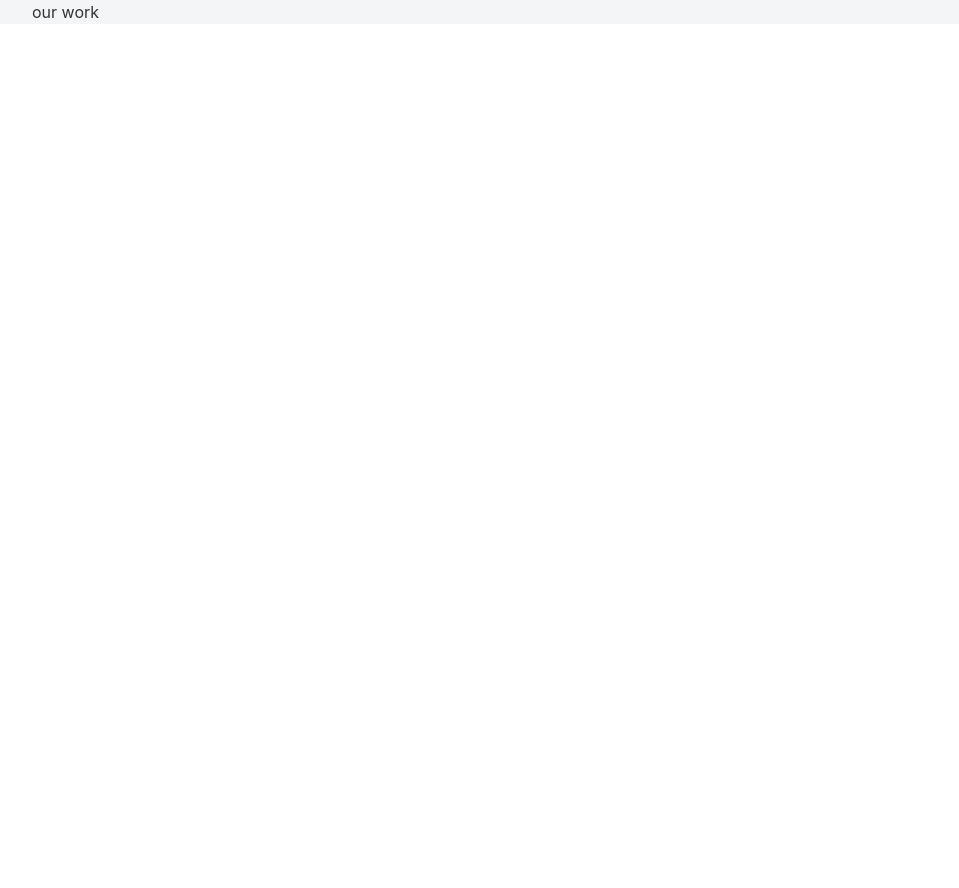
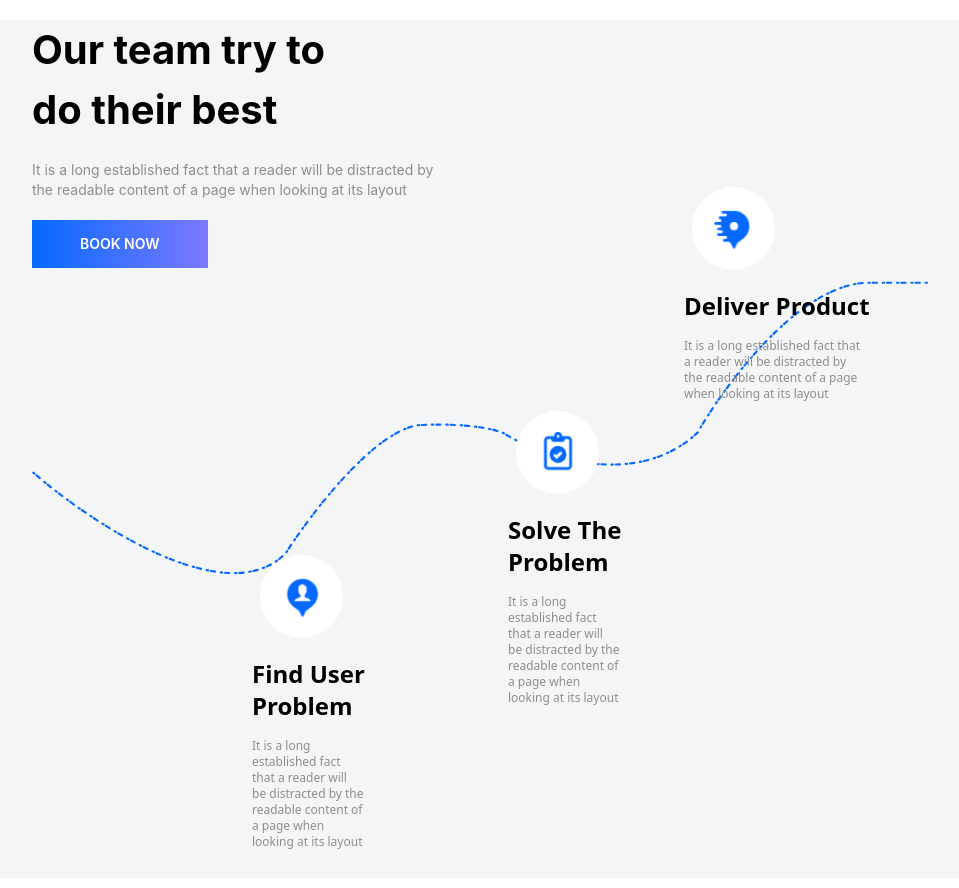
Before and after one commit to burhanuddinrabby/genres-agency, a Next.js app: page /Main/OurWork in a window 1280 px wide. Shown: the top 888 px of the page, without its empty margins (160-1119 px from the left). Before the commit the page ends 800 px from the top, so only its background shows below. Built offline with nearby package versions, Linux system fonts and the light colour scheme.

Commit message:
our work section added

```diff
--- a/package.json
+++ b/package.json
@@ -13,7 +13,8 @@
     "next": "12.1.6",
     "next-images": "^1.8.4",
     "react": "18.1.0",
-    "react-dom": "18.1.0"
+    "react-dom": "18.1.0",
+    "react-helmet": "^6.1.0"
   },
   "devDependencies": {
     "autoprefixer": "^10.4.7",
--- a/pages/Main/Banner.js
+++ b/pages/Main/Banner.js
@@ -27,9 +27,9 @@ const BannerComponent = () => {
                 </div>
                 <div className='text-[#8E8E8E] '>
                     <h1 className="text-xs text-primary">A Trusted Agency Service </h1>
-                    <h1 className="text-6xl my-3 text-black font-bold data-text-sm" dataText="Starts Here...">Let&apos;s Start</h1>
-                    <h1 className="text-6xl my-4 text-black font-bold data-text-sm" dataText="Starts Here...">Something</h1>
-                    <h1 className="text-6xl my-3 text-black font-bold data-text-sm" dataText="Starts Here...">Big Together</h1>
+                    <h1 className="text-6xl my-3 text-black font-bold data-text-sm">Let&apos;s Start</h1>
+                    <h1 className="text-6xl my-4 text-black font-bold data-text-sm">Something</h1>
+                    <h1 className="text-6xl my-3 text-black font-bold data-text-sm">Big Together</h1>
                     <p className="text-sm my-5">We are developing top level digital services with our <br />
                         best experienced team, just get started with us</p>
                     <button className='btn rounded-none px-12 bg-gradient-to-r from-primary to-secondary text-[#fff] border-none'>Book now</button>
--- a/pages/Main/OurServices.js
+++ b/pages/Main/OurServices.js
@@ -57,11 +57,11 @@ const OurServices = () => {
                 <SectionTitle>
                     Our Services
                 </SectionTitle>
-                <p className='w-96 mx-auto text-[#8e8e8e] mt-16 text-center'>
+                <p className='w-96 mx-auto text-[#8e8e8e] lg:mt-16 mt-6 text-center'>
                     We are developing top level digital srevices with our
                     best expierenced team, just get started with us
                 </p>
-                <div className="lg:px-48 px-4 mt-24">
+                <div className="lg:px-48 px-4 lg:mt-24 mt-16">
                     <div className="grid lg:grid-cols-3 grid-cols-1 gap-9 mt-9 font-sans">
                         {
                             services.map((service) => {
--- a/pages/Main/OurWork.js
+++ b/pages/Main/OurWork.js
@@ -1,10 +1,57 @@
 import React from 'react';
-
+import Image from 'next/image';
+import location from '../../public/image/location1.png';
+import location2 from '../../public/image/location2.png';
+import clipboard from '../../public/image/clipboard.png';
 const OurWork = () => {
     return (
-        <div className="mb-3 lg:px-48 px-4">
-            our work
-        </div>
+        <section className="my-5 lg:px-48 px-4">
+            <div className='text-[#8E8E8E]'>
+                <h1 className="text-[40px] mt-2 text-black font-bold data-text-sm">Our team try to </h1>
+                <h1 className="text-[40px] text-black font-bold data-text-sm">do their best</h1>
+                <p className="text-sm my-5">It is a long established fact that a reader will be distracted by <br />
+                    the readable content of a page when looking at its layout</p>
+                <button className='btn rounded-none px-12 bg-gradient-to-r from-primary to-secondary text-[#fff] border-none'>Book now</button>
+            </div>
+            <div className='relative lg:first-letter lg:mt-[-45px] z-10'>
+                <div className="grid lg:grid-cols-3 grid-cols-1 lg:gap-16 gap-4 font-sans z-10  lg:ml-48">
+                    <div className="lg:p-7 p-5 rounded-md lg:mt-[19rem]">
+                        <div className="bg-white w-[83px] h-[83px] rounded-full grid justify-center items-center ml-2 mb-5">
+                            <Image src={location} width={42} height={42} alt='banner' />
+                        </div>
+                        <div className="">
+                            <h1 className="text-2xl mb-4 text-black font-bold">Find User Problem</h1>
+                            <p className="text-xs text-[#8E8E8E] w-[82%]">It is a long established fact that a reader will be distracted by the readable content of a page when looking at its layout</p>
+                        </div>
+                    </div>
+                    <div className="lg:p-7 p-5 rounded-md lg:mt-40">
+                        <div className="bg-white w-[83px] h-[83px] rounded-full grid justify-center items-center ml-2 mb-5">
+                            <Image src={clipboard} width={42} height={42} alt='banner' />
+                        </div>
+                        <div className="">
+                            <h1 className="text-2xl mb-4 text-black font-bold">Solve The Problem</h1>
+                            <p className="text-xs text-[#8E8E8E] w-[82%]">It is a long established fact that a reader will be distracted by the readable content of a page when looking at its layout</p>
+                        </div>
+                    </div>
+                    <div className="lg:p-7 p-5 rounded-md lg:mt-[-4rem] lg:ml-[-5rem] ">
+                        <div className="bg-white w-[83px] h-[83px] rounded-full grid justify-center items-center ml-2 mb-5">
+                            <Image src={location2} width={42} height={42} alt='banner' />
+                        </div>
+                        <div className="">
+                            <h1 className="text-2xl mb-4 text-black font-bold">Deliver Product</h1>
+                            <p className="text-xs text-[#8E8E8E] w-[82%]">It is a long established fact that a reader will be distracted by the readable content of a page when looking at its layout</p>
+                        </div>
+                    </div>
+                </div>
+                <div className='lg:block hidden'>
+                    <div className='absolute top-0 left-0' style={{ zIndex: '-1' }}>
+                        <svg width="100%" height="410" viewBox="0 0 1252 410" fill="none" xmlns="http://www.w3.org/2000/svg">
+                            <path d="M2 267.5C85.3333 339.667 272.5 463.2 354.5 380C390.5 323.667 478.1 209 540.5 201C565.167 199.333 623.1 199.1 657.5 211.5C712.167 245.167 843.2 292.3 930 211.5C970.333 141.167 1075 0.800077 1171 2.00008H1250.5" stroke="#0569FF" strokeWidth="3" strokeLinecap="round" strokeDasharray="2 4 6 8" />
+                        </svg>
+                    </div>
+                </div>
+            </div>
+        </section>
     );
 };
 
--- a/pages/Main/SectionTitle.js
+++ b/pages/Main/SectionTitle.js
@@ -2,12 +2,13 @@ import React from 'react';
 
 const SectionTitle = ({ children }) => {
 
-    return (<div className="container mx-auto px-8">
-        <div className='section-title text-center'>
-            <h2>{children}</h2>
-            <h3 className='hidden lg:block text-[50px] lg:text-[96px]'>{children}</h3>
+    return (
+        <div className="container mx-auto px-8">
+            <div className='section-title text-center'>
+                <h2>{children}</h2>
+                <h3 className='hidden lg:block text-[50px] lg:text-[96px]'>{children}</h3>
+            </div>
         </div>
-    </div>
     );
 };
 
--- a/pages/Main/WhyUs.js
+++ b/pages/Main/WhyUs.js
@@ -8,11 +8,11 @@ import support from '../../public/image/support.png'
 const WhyUs = () => {
     return (
         <>
-            <section className='service-section py-24'>
+            <section className='service-section lg:'>
                 <SectionTitle>
                     Why Choose Us
                 </SectionTitle>
-                <div className="mb-3 lg:px-48 px-4 mt-[140px]">
+                <div className="mb-3 lg:px-48 px-4 lg:mt-[140px] mt-[30px]">
                     <div className="flex items-center flex-col-reverse lg:flex-row-reverse justify-between">
                         <div className="lg:max-w-3xl">
                             <Image src={bannerTwo} alt='banner' />
--- a/pages/about/index.js
+++ b/pages/about/index.js
@@ -1,9 +1,13 @@
 import React from 'react';
+import Helmet from 'react-helmet';
 import Navbar from '../Shared/Navbar';
 
 const about = () => {
     return (
         <div>
+            <Helmet>
+                <title>About</title>
+            </Helmet>
             <Navbar></Navbar>
             this is about
         </div>
--- a/pages/index.js
+++ b/pages/index.js
@@ -1,3 +1,4 @@
+import Helmet from "react-helmet";
 import BannerComponent from "./Main/Banner";
 import OurServices from "./Main/OurServices";
 import OurWork from "./Main/OurWork";
@@ -7,6 +8,9 @@ import Navbar from "./Shared/Navbar";
 export default function Home() {
   return (
     <div>
+      <Helmet>
+        <title>Home</title>
+      </Helmet>
       <Navbar></Navbar>
       <BannerComponent></BannerComponent>
       <OurServices></OurServices>
--- a/styles/globals.css
+++ b/styles/globals.css
@@ -32,3 +32,9 @@ a {
 * {
   box-sizing: border-box;
 }
+
+.menu-horizontal li:hover {
+  transition: all .1s linear;
+  background-color: #F3F5F7 !important;
+  @apply text-primary bg-[#f3f5f7];
+}
```
Also changed, not shown: 2 other files (tests, documents, lock files or other folders).
